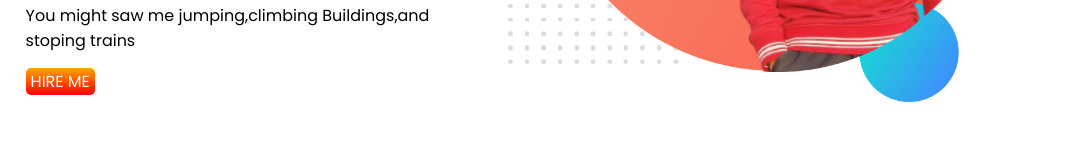
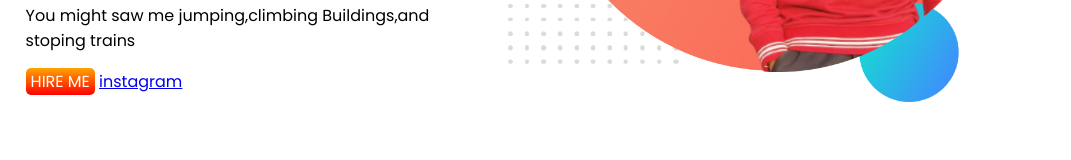
Before and after one commit to sharifulislam14/devoloper-portfolio, a plain HTML site: page index.html in a window 1280 px wide. Shown: the part 420-580 px from the top of the page, without its empty margins (0-1071 px from the left). Drawn offline with Linux system fonts and the light colour scheme.

Commit message:
instragram

```diff
--- a/index.html
+++ b/index.html
@@ -18,6 +18,7 @@
         <h3>Build Climber & Train Stoper</h3>
         <p>You might saw me jumping,climbing Buildings,and stoping trains</p>
         <a class="HIRE" target="_blank" href="https://www.facebook.com/profile.php?id=100051962413041">HIRE ME</a>
+        <a href="https://www.instagram.com/i_am_14200407/">instagram</a>
         </div>
 
        <div class="a2">
```
